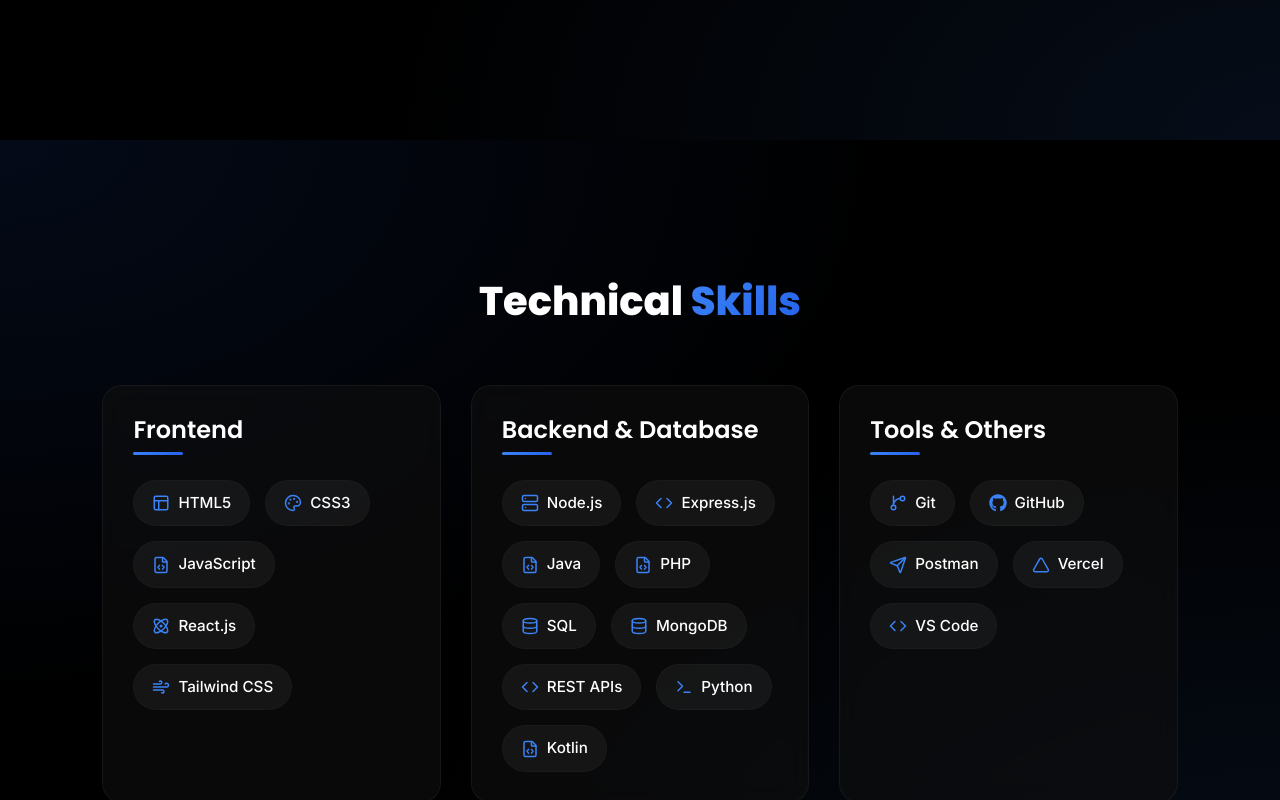
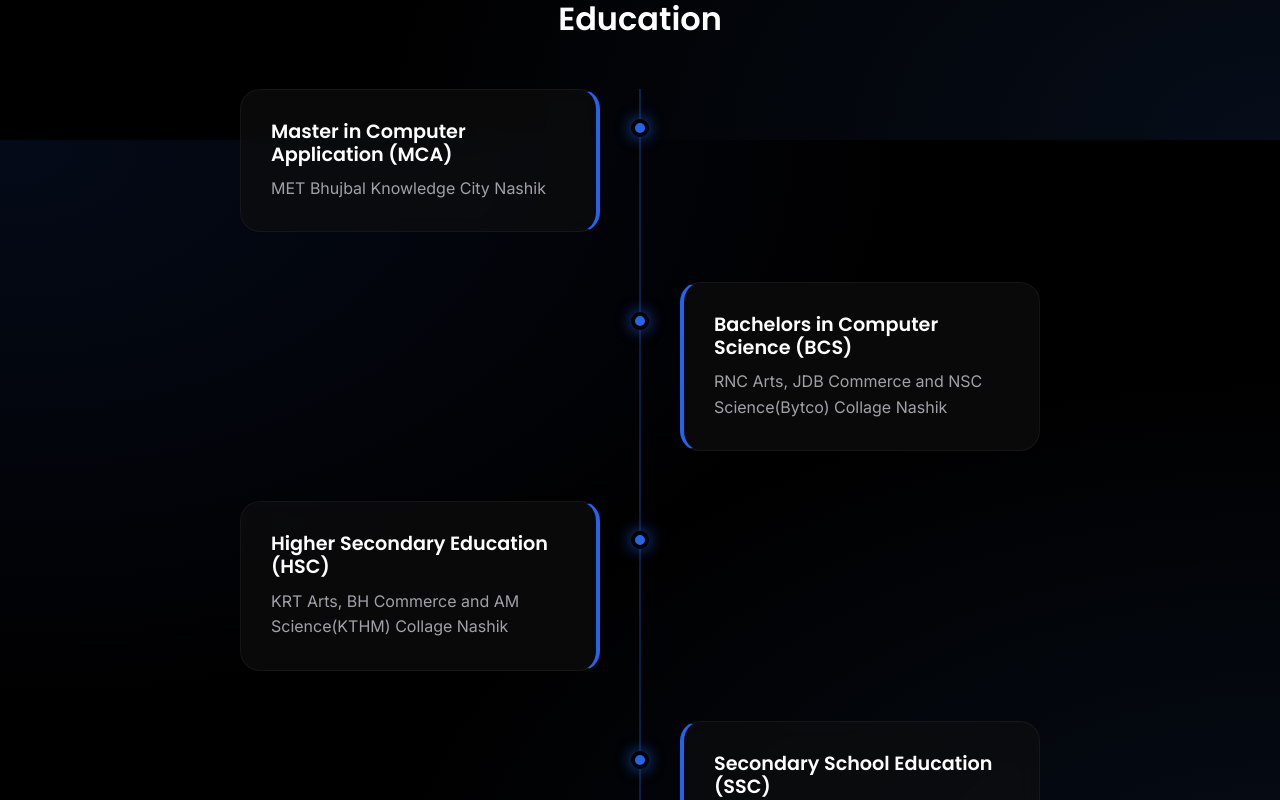
Before and after one commit to AdityaDive08/portfolio, a React (Vite) app: page / in a window 1280 px wide. Shown: the part 1460-2260 px from the top of the page. Built offline with nearby package versions, Linux system fonts and the light colour scheme.

Commit message:
modified:   src/components/About.jsx 	modified:   src/data.js

```diff
--- a/src/components/About.jsx
+++ b/src/components/About.jsx
@@ -46,10 +46,115 @@
             ))}
           </div>
         </motion.div>
+
+        <motion.div
+          initial={{ opacity: 0, y: 30 }}
+          whileInView={{ opacity: 1, y: 0 }}
+          viewport={{ once: true }}
+          transition={{ delay: 0.3 }}
+          style={{ marginTop: '80px', width: '100%' }}
+        >
+          <h3 style={{ fontSize: '2rem', marginBottom: '50px', textAlign: 'center' }}>Education</h3>
+
+          <div className="timeline-container">
+            <div className="timeline-line"></div>
+
+            {userData.education?.map((edu, index) => {
+              const isLeft = index % 2 === 0;
+              return (
+                <div key={index} className="timeline-item">
+                  <div className="timeline-dot"></div>
+                  <div className={`glass-panel timeline-content ${isLeft ? 'left' : 'right'}`}>
+                    <h4 style={{ fontSize: '1.2rem', color: '#fff', margin: '0 0 10px 0' }}>{edu.degree}</h4>
+                    <p style={{ color: 'var(--text-muted)', fontSize: '1rem', margin: 0 }}>{edu.institution}</p>
+                  </div>
+                </div>
+              );
+            })}
+          </div>
+        </motion.div>
       </div>
 
       <style>{`
         .stat-box:hover { transform: translateY(-5px) !important; border-color: var(--primary-glow); }
+
+        .timeline-container {
+          position: relative;
+          width: 100%;
+          max-width: 900px;
+          margin: 0 auto;
+        }
+        .timeline-line {
+          position: absolute;
+          left: 50%;
+          top: 0;
+          bottom: 0;
+          width: 2px;
+          background: rgba(37, 99, 235, 0.3);
+          transform: translateX(-50%);
+          z-index: 1;
+        }
+        .timeline-item {
+          width: 100%;
+          margin-bottom: 50px;
+          position: relative;
+          display: flex;
+          z-index: 2;
+        }
+        .timeline-item:last-child {
+          margin-bottom: 0;
+        }
+        .timeline-dot {
+          position: absolute;
+          left: 50%;
+          top: 30px;
+          width: 18px;
+          height: 18px;
+          border-radius: 50%;
+          background: var(--primary-glow);
+          transform: translateX(-50%);
+          box-shadow: 0 0 15px rgba(37, 99, 235, 0.8);
+          border: 4px solid var(--bg-dark);
+          z-index: 3;
+        }
+        .timeline-content {
+          width: calc(50% - 40px);
+          padding: 30px;
+          transition: var(--transition);
+          text-align: left;
+        }
+        .timeline-content:hover {
+          border-color: rgba(37, 99, 235, 0.8) !important;
+          box-shadow: 0 10px 30px rgba(0, 0, 0, 0.3);
+          transform: translateY(-3px);
+        }
+        .timeline-content.left {
+          border-right: 4px solid var(--primary-glow);
+          margin-left: 0;
+          margin-right: auto;
+        }
+        .timeline-content.right {
+          border-left: 4px solid var(--primary-glow);
+          margin-right: 0;
+          margin-left: auto;
+        }
+
+        @media (max-width: 768px) {
+          .timeline-line {
+            left: 20px;
+            transform: none;
+          }
+          .timeline-dot {
+            left: 20px;
+            transform: translateX(-50%);
+          }
+          .timeline-content {
+            width: calc(100% - 60px);
+            margin-left: 60px !important;
+            border-right: 1px solid rgba(255, 255, 255, 0.05) !important;
+            border-left: 4px solid var(--primary-glow) !important;
+          }
+        }
       `}</style>
     </section>
   );
--- a/src/data.js
+++ b/src/data.js
@@ -12,6 +12,24 @@
     { label: "Years of Study", value: "5+" },
     { label: "Projects Completed", value: "5+" },
     { label: "Certifications", value: "8" }
+  ],
+  education: [
+    {
+      degree: "Master in Computer Application (MCA)",
+      institution: "MET Bhujbal Knowledge City Nashik"
+    },
+    {
+      degree: "Bachelors in Computer Science (BCS)",
+      institution: "RNC Arts, JDB Commerce and NSC Science(Bytco) Collage Nashik"
+    },
+    {
+      degree: "Higher Secondary Education (HSC)",
+      institution: "KRT Arts, BH Commerce and AM Science(KTHM) Collage Nashik"
+    },
+    {
+      degree: "Secondary School Education (SSC)",
+      institution: "ST Philomena Convent High School Nashik Road"
+    }
   ],
   skills: {
     frontend: [
```
